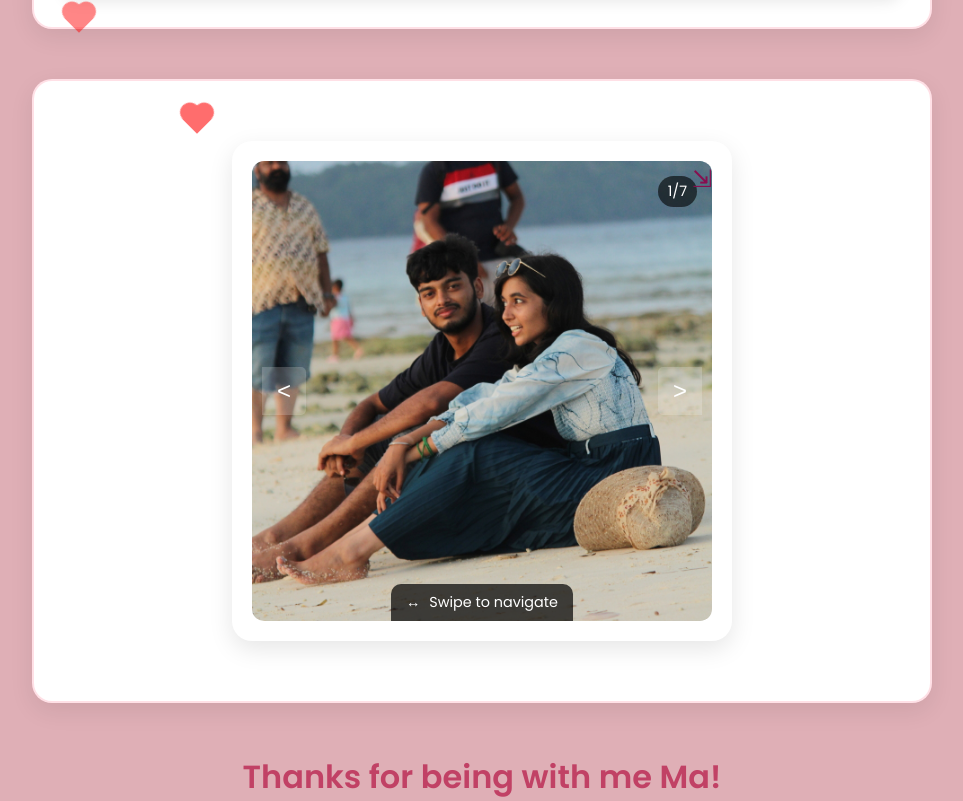
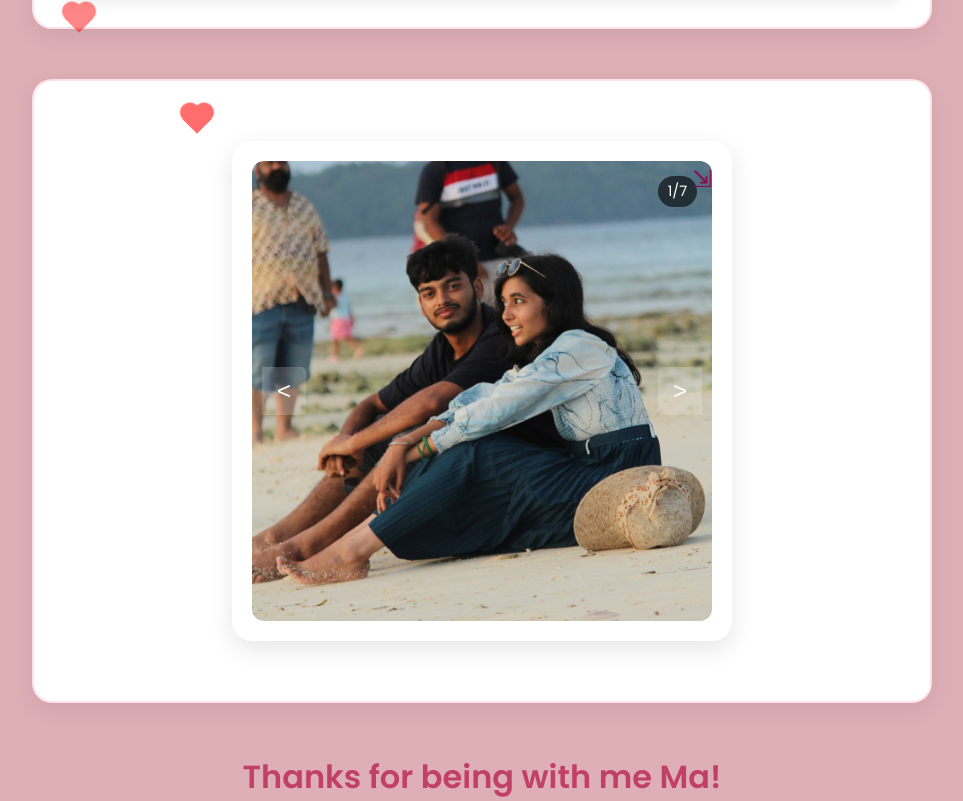
Before and after one commit to Shree-77/For-her, a plain HTML site: page index.html in a window 1280 px wide. Shown: the part 6688-7489 px from the top of the page, without its empty margins (158-1121 px from the left). Drawn offline with nearby package versions, Linux system fonts and the light colour scheme.

Commit message:
removed slide content

```diff
--- a/index.html
+++ b/index.html
@@ -416,9 +416,6 @@
                 >
             </button>
 
-            <div class="swipe-hint">
-                <span class="swipe-icon">↔</span> Swipe to navigate
-            </div>
         </div>
     </div>
 </div>
--- a/style.css
+++ b/style.css
@@ -903,33 +903,9 @@
     border-radius: 5px 0 0 5px;
 }
 
-/* --- Swipe Hint Footer --- */
-.swipe-hint {
-    position: absolute;
-    bottom: 0;
-    left: 50%;
-    transform: translateX(-50%);
-    background-color: rgba(0, 0, 0, 0.7);
-    color: white;
-    padding: 8px 15px;
-    border-radius: 10px 10px 0 0;
-    font-size: 0.9em;
-    z-index: 10;
-}
 
-.swipe-icon {
-    margin-right: 5px;
-}
 
-/* --- Decorative Hearts (Page background flair) --- */
-.carousel-container-wrapper::before,
-.carousel-container-wrapper::after {
-    content: "❤️";
-    font-size: 2em;
-    position: absolute;
-    z-index: -1;
-    animation: gentleFloat 4s infinite alternate;
-}
+
 
 .carousel-container-wrapper::before {
     top: 10%;
```
